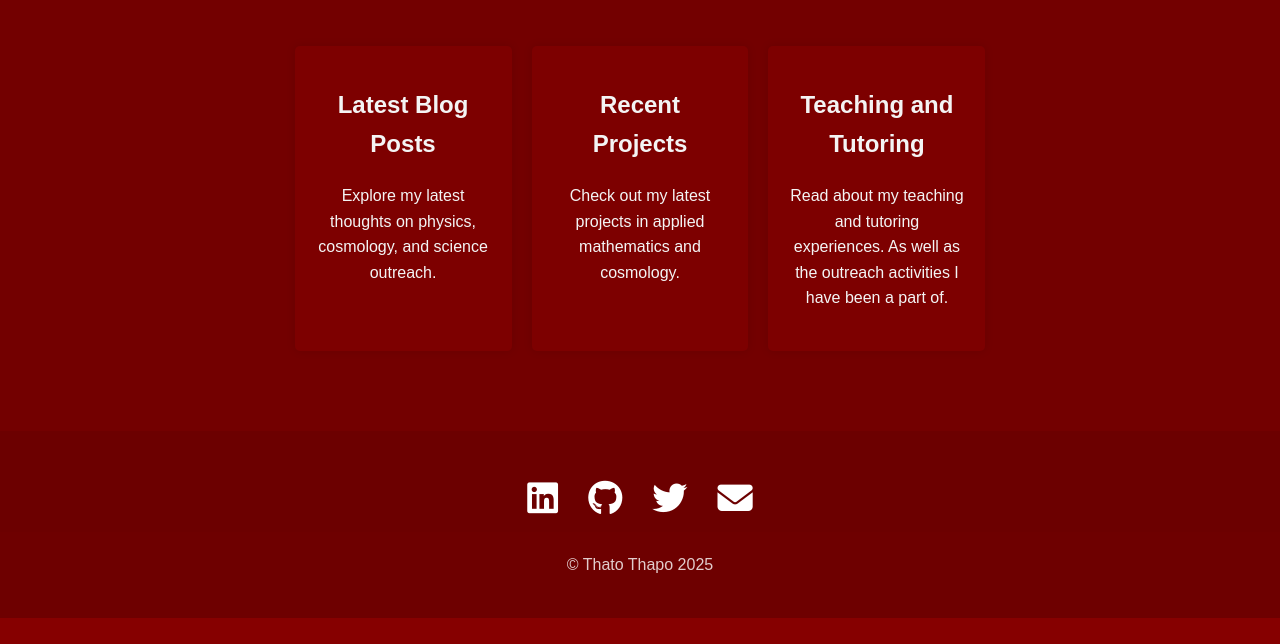
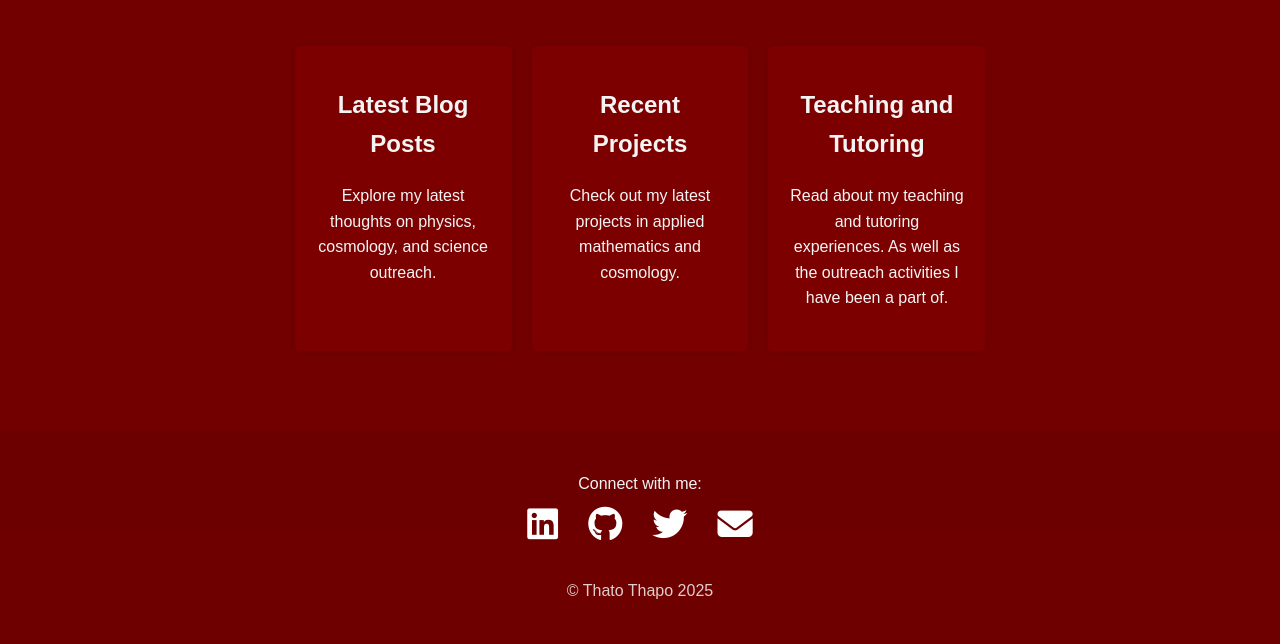
Before and after one commit to thatothapo/thatothapo.github.io, a Jekyll site: the page built from index.md, in a window 1280 px wide, cut to the strip 368-1012 px from the top of the page. Built offline with Jekyll 4.4.1, drawn with Linux system fonts in a browser that asks for light colours; before the commit the page ends 986 px from its top, so only the background shows below that.

Commit message:
Updated footer

```diff
--- a/_includes/footer.html
+++ b/_includes/footer.html
@@ -1,4 +1,5 @@
 <footer class="site-footer">
+  Connect with me:
     <div class="social-links">
       <a href="https://www.linkedin.com/in/thato-thapo-184969105/" target="_blank" aria-label="LinkedIn">
         <i class="fab fa-linkedin"></i>
```
Also changed, not shown: 1 other file.
